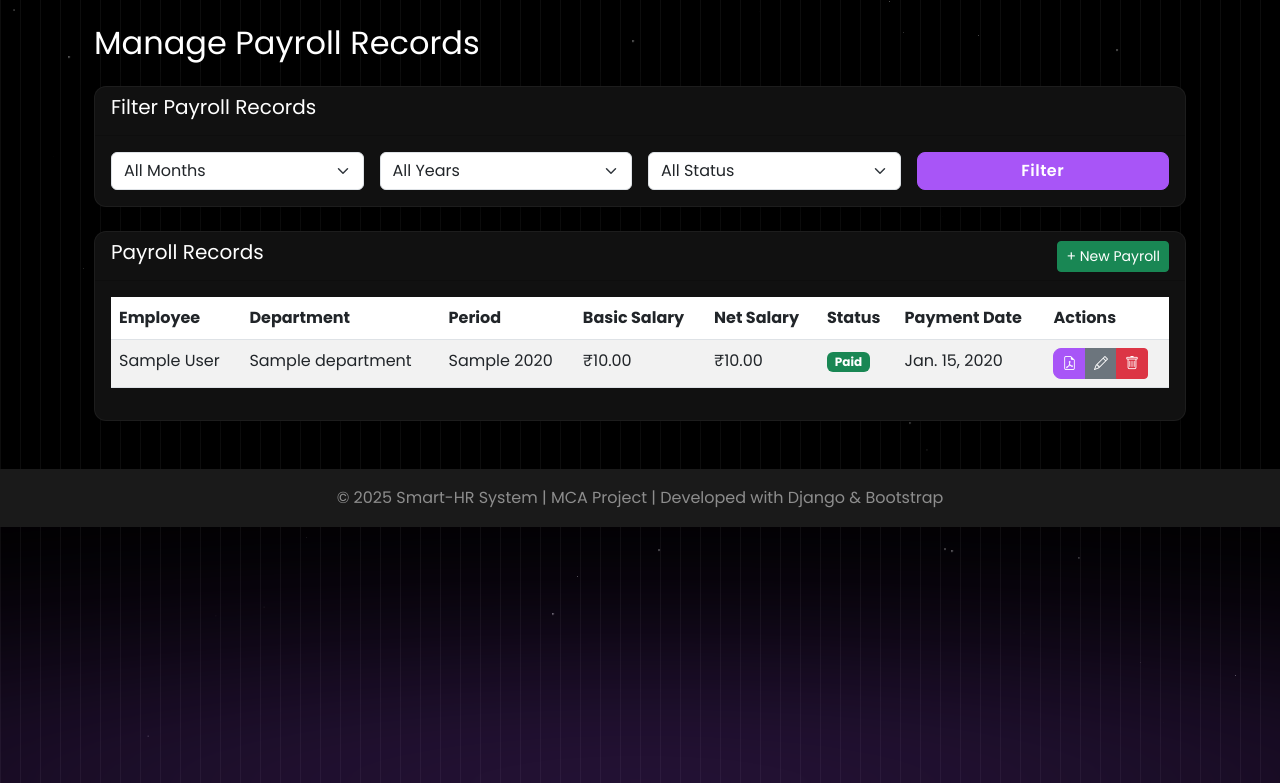
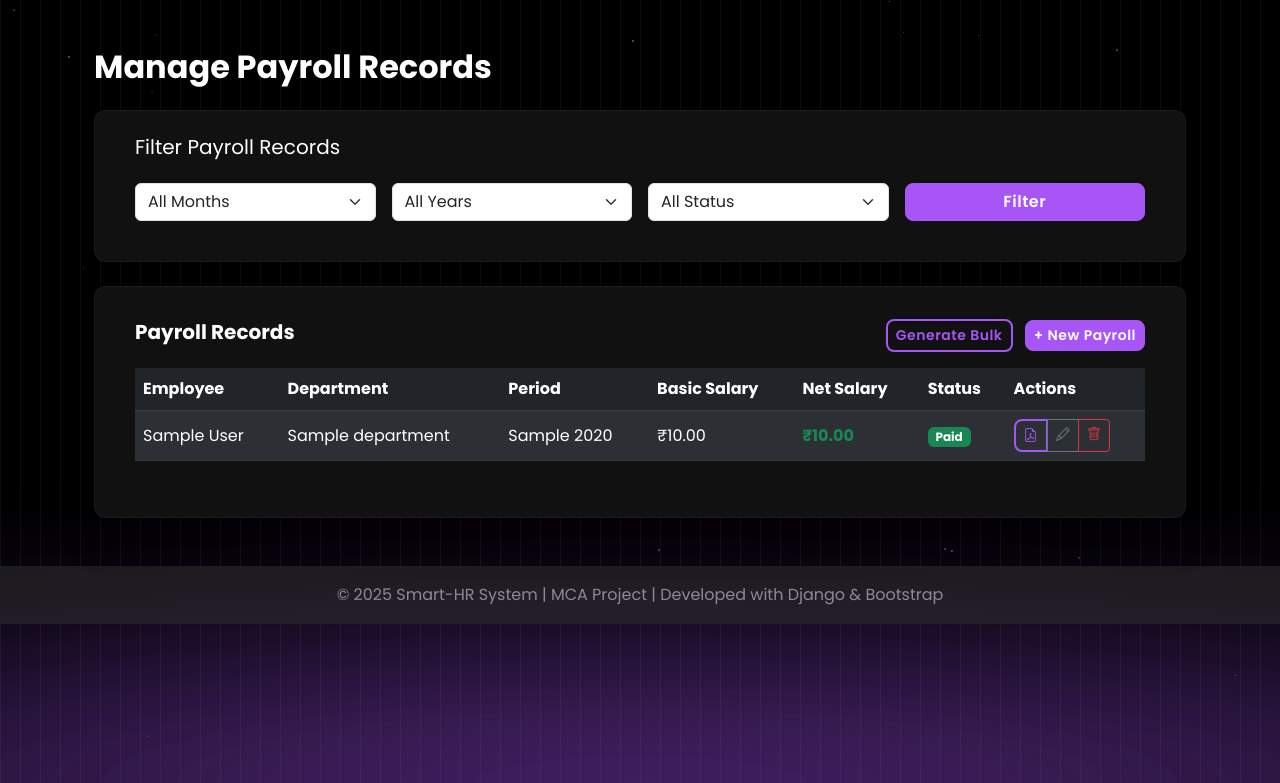
Before and after one commit to anandhu-das/smart-hr-system, a Django app: page /hr/manage-payroll/ in a window 1280 px wide. Shown: the part 17-800 px from the top of the page. Run offline with Django 5.2, Linux system fonts and the light colour scheme; a user stored in the database is signed in; tables that the repository leaves empty hold one stand-in row (values such as "Sample post").

Commit message:
Working on payroll feature

```diff
--- a/hr_app/forms.py
+++ b/hr_app/forms.py
@@ -1,5 +1,14 @@
 from django import forms
 from .models import LeaveRequest, Candidate, Payroll, Employee
+
+
+# --- CRITICAL FIX: Define MONTH CHOICES globally ---
+MONTH_CHOICES = [
+    ('January', 'January'), ('February', 'February'), ('March', 'March'),
+    ('April', 'April'), ('May', 'May'), ('June', 'June'),
+    ('July', 'July'), ('August', 'August'), ('September', 'September'),
+    ('October', 'October'), ('November', 'November'), ('December', 'December')
+]
 
 
 class LeaveRequestForm(forms.ModelForm):
@@ -32,28 +41,20 @@ class PayrollForm(forms.ModelForm):
         ]
         widgets = {
             'payment_date': forms.DateInput(attrs={'type': 'date'}),
-            'month': forms.Select(choices=[
-                ('January', 'January'), ('February', 'February'), ('March', 'March'),
-                ('April', 'April'), ('May', 'May'), ('June', 'June'),
-                ('July', 'July'), ('August', 'August'), ('September', 'September'),
-                ('October', 'October'), ('November', 'November'), ('December', 'December')
-            ]),
+            # FIX: Use the global constant here
+            'month': forms.Select(choices=MONTH_CHOICES),
             'year': forms.NumberInput(attrs={'min': 2020, 'max': 2030}),
         }
 
 
 class PayrollCalculationForm(forms.Form):
-    month = forms.ChoiceField(choices=[
-        ('January', 'January'), ('February', 'February'), ('March', 'March'),
-        ('April', 'April'), ('May', 'May'), ('June', 'June'),
-        ('July', 'July'), ('August', 'August'), ('September', 'September'),
-        ('October', 'October'), ('November', 'November'), ('December', 'December')
-    ])
+    # FIX: Use the global constant here
+    month = forms.ChoiceField(choices=MONTH_CHOICES)
     year = forms.IntegerField(min_value=2020, max_value=2030)
 
 
 class EmployeeForm(forms.ModelForm):
-    class Meta:   # 👈 must be indented properly
+    class Meta:
         model = Employee
         fields = [
             'employee_id',
--- a/hr_app/models.py
+++ b/hr_app/models.py
@@ -1,5 +1,6 @@
 from django.db import models
 from django.contrib.auth.models import User
+from decimal import Decimal
 
 # Remove this line: from django.db.models import Avg
 
@@ -40,8 +41,8 @@ class LeaveRequest(models.Model):
         return f"{self.employee} - {self.start_date} to {self.end_date}"
 
 class Payroll(models.Model):
-    EMPLOYEE_CONTRIBUTION = 0.12  # 12% for EPF/PPF
-    EMPLOYER_CONTRIBUTION = 0.133  # 13.3% for EPF/PPF
+    EMPLOYEE_CONTRIBUTION = Decimal('0.12')  # 12% for EPF/PPF
+    EMPLOYER_CONTRIBUTION = Decimal('0.133')  # 13.3% for EPF/PPF
 
     employee = models.ForeignKey(Employee, on_delete=models.CASCADE)
     month = models.CharField(max_length=20)
--- a/hr_app/views.py
+++ b/hr_app/views.py
@@ -4,9 +4,12 @@ from django.contrib.auth import login as auth_login, logout
 from django.contrib import messages
 from django.http import HttpResponse, FileResponse
 from django.contrib.auth.views import LoginView
-from django.db.models import Sum, Avg
+# Consolidated imports for calculations
+from django.db.models import Sum, Avg, F
 from django.contrib.auth.models import User
-from datetime import datetime
+from datetime import datetime, date, timedelta
+from decimal import Decimal # CRITICAL FIX: Import Decimal for calculations
+import calendar # CRITICAL FIX: Import calendar for accurate days in month
 import io
 
 # PDF tools
@@ -19,11 +22,9 @@ from reportlab.lib import colors
 
 # Models + Forms
 from .models import Employee, LeaveRequest, Payroll, Candidate, Department, PerformanceReview
-from .forms import LeaveRequestForm, CandidateForm, PayrollForm, PayrollCalculationForm, EmployeeForm
-from .forms import PayrollCalculationForm
+# CRITICAL FIX: Add MONTH_CHOICES to the import list
+from .forms import LeaveRequestForm, CandidateForm, PayrollForm, PayrollCalculationForm, EmployeeForm, MONTH_CHOICES
 from django.db import IntegrityError
-from datetime import date, timedelta
-from django.db.models import Sum, F
 
 
 # ---------------------------
@@ -208,6 +209,10 @@ def payroll_dashboard(request):
 @login_required
 @user_passes_test(is_hr_staff)
 def generate_bulk_payroll(request):
+    # Ensure Decimal is available within the function scope
+    from decimal import Decimal
+    import calendar
+
     if request.method == 'POST':
         form = PayrollCalculationForm(request.POST)
         if form.is_valid():
@@ -217,24 +222,48 @@ def generate_bulk_payroll(request):
             employees = Employee.objects.all()
             created_count = 0
 
+            # Get month number (1-12) for calculations
+            month_num = list(form.fields['month'].choices).index((month, month)) + 1
+
+            # Get total days in the month
+            days_in_month = calendar.monthrange(year, month_num)[1]
+
             for employee in employees:
                 if Payroll.objects.filter(employee=employee, month=month, year=year).exists():
                     continue
 
                 basic_salary = employee.salary
 
-                # Calculate days in the month
-                days_in_month = (date(year, list(form.fields['month'].choices).index((month, month)) + 2, 1) - date(year, list(form.fields['month'].choices).index((month, month)) + 1, 1)).days
-
-                unpaid_leaves = LeaveRequest.objects.filter(
+                # Calculate unpaid leaves for deduction
+                leave_aggregate = LeaveRequest.objects.filter(
                     employee=employee,
                     status='Approved',
-                    start_date__month=date(year, list(form.fields['month'].choices).index((month, month)) + 1, 1).month,
+                    start_date__month=month_num,
                     start_date__year=year
-                ).aggregate(total_days=Sum(F('end_date') - F('start_date'))).get('total_days', timedelta(days=0)).days
+                ).aggregate(total_days=Sum(F('end_date') - F('start_date')))
 
-                daily_rate = basic_salary / days_in_month
-                leave_deduction = unpaid_leaves * daily_rate
+                # --- FIX: Safely extract days from timedelta ---
+                total_leave_duration = leave_aggregate.get('total_days')
+
+                # If total_days is None (no approved leaves found), set leave_days to 0
+                if total_leave_duration is None:
+                    leave_days = 0
+                else:
+                    leave_days = total_leave_duration.days
+
+                unpaid_leaves = leave_days
+
+                # Ensure division/multiplication involves only Decimals
+                if days_in_month == 0:
+                    daily_rate = Decimal('0')
+                else:
+                    daily_rate = basic_salary / Decimal(days_in_month)
+
+                leave_deduction = daily_rate * Decimal(unpaid_leaves)
+
+                # --- Convert percentage floats to Decimal objects ---
+                house_rent_allowance = basic_salary * Decimal('0.15')
+                travel_allowance = basic_salary * Decimal('0.10')
 
                 try:
                     payroll = Payroll.objects.create(
@@ -242,8 +271,8 @@ def generate_bulk_payroll(request):
                         month=month,
                         year=year,
                         basic_salary=basic_salary,
-                        house_rent_allowance=basic_salary * 0.15,
-                        travel_allowance=basic_salary * 0.1,
+                        house_rent_allowance=house_rent_allowance,
+                        travel_allowance=travel_allowance,
                         other_deductions=leave_deduction
                     )
                     created_count += 1
@@ -257,12 +286,44 @@ def generate_bulk_payroll(request):
 
     return render(request, 'hr_app/bulk_payroll.html', {'form': form})
 
-
 @login_required
 @user_passes_test(is_hr_staff)
 def manage_payroll(request):
     payrolls = Payroll.objects.select_related('employee').all()
-    return render(request, 'hr_app/manage_payroll.html', {'payrolls': payrolls})
+
+    # Get filter parameters from the request's GET data
+    month = request.GET.get('month')
+    year = request.GET.get('year')
+    status = request.GET.get('status')
+
+    # Apply filters dynamically
+    if month:
+        payrolls = payrolls.filter(month=month)
+
+    if year and year.isdigit():
+        payrolls = payrolls.filter(year=int(year))
+
+    if status == 'paid':
+        payrolls = payrolls.filter(paid=True)
+    elif status == 'pending':
+        payrolls = payrolls.filter(paid=False)
+
+    # --- Data for Dropdowns ---
+    # Get all unique years from existing payrolls
+    years = Payroll.objects.order_by('-year').values_list('year', flat=True).distinct()
+
+    # FIX: Use the directly imported constant for months
+    months = [m[0] for m in MONTH_CHOICES]
+
+    return render(request, 'hr_app/manage_payroll.html', {
+        'payrolls': payrolls,
+        'months': months,
+        'years': years,
+        # Pass back the current selections to keep the dropdowns active after filtering
+        'selected_month': month,
+        'selected_year': year,
+        'selected_status': status,
+    })
 
 
 @login_required
@@ -308,10 +369,6 @@ def delete_payroll(request, payroll_id):
         return redirect('manage_payroll')
     return render(request, 'hr_app/delete_payroll.html', {'payroll': payroll})
 
-# hr_app/views.py
-
-# ... (keep all your existing code) ...
-
 # ---------------------------
 # Payroll Management (Additional)
 # ---------------------------
@@ -334,6 +391,8 @@ def generate_payslip_pdf(request, payroll_id):
     Generates a PDF payslip for a specific payroll record.
     """
     payroll = get_object_or_404(Payroll, id=payroll_id, employee__user=request.user)
+    # Ensure Decimal is imported for proper calculation, though Payroll.calculate_epf() should handle this.
+    from decimal import Decimal
 
     # Create a file-like buffer for the PDF
     buffer = io.BytesIO()
@@ -357,6 +416,9 @@ def generate_payslip_pdf(request, payroll_id):
     story.append(Spacer(1, 12))
 
     # Earnings and Deductions Table
+    # CRITICAL: Call calculate_epf to get PF values as Decimals
+    employee_pf, employer_pf = payroll.calculate_epf()
+
     earnings_data = [
         ['Earnings', 'Amount (₹)'],
         ['Basic Salary', payroll.basic_salary],
@@ -371,7 +433,7 @@ def generate_payslip_pdf(request, payroll_id):
         ['Professional Tax', payroll.professional_tax],
         ['Income Tax', payroll.income_tax],
         ['Other Deductions', payroll.other_deductions],
-        ['Employee PF', payroll.calculate_epf()[0]],
+        ['Employee PF', employee_pf], # Use the calculated Decimal value
     ]
 
     # Add a total earnings/deductions row at the end
@@ -406,16 +468,14 @@ def generate_payslip_pdf(request, payroll_id):
     # Return the PDF as an HTTP response
     return FileResponse(buffer, as_attachment=True, filename=f"payslip_{payroll.employee.employee_id}_{payroll.month}_{payroll.year}.pdf")
 
-
 # ---------------------------
-# Employee Management (NEW)
+# Employee Management
 # ---------------------------
 @login_required
 @user_passes_test(is_hr_staff)
 def manage_employees(request):
     employees = Employee.objects.select_related("user", "department").all()
     return render(request, "hr_app/manage_employees.html", {"employees": employees})
-
 
 @login_required
 @user_passes_test(is_hr_staff)
@@ -427,7 +487,7 @@ def add_employee(request):
             # link employee to a user (basic)
             user = User.objects.create_user(
                 username=employee.employee_id,
-                password="password123",  # you can improve later
+                password="password123",
                 first_name=employee.employee_id
             )
             employee.user = user
@@ -437,7 +497,6 @@ def add_employee(request):
     else:
         form = EmployeeForm()
     return render(request, "hr_app/add_employee.html", {"form": form})
-
 
 @login_required
 @user_passes_test(is_hr_staff)
@@ -453,7 +512,6 @@ def edit_employee(request, employee_id):
         form = EmployeeForm(instance=employee)
     return render(request, "hr_app/edit_employee.html", {"form": form, "employee": employee})
 
-
 @login_required
 @user_passes_test(is_hr_staff)
 def delete_employee(request, employee_id):
@@ -464,7 +522,6 @@ def delete_employee(request, employee_id):
         return redirect("manage_employees")
     return render(request, "hr_app/delete_employee.html", {"employee": employee})
 
-
 @login_required
 def my_profile(request):
     try:
@@ -473,10 +530,10 @@ def my_profile(request):
         employee = None
     return render(request, "hr_app/my_profile.html", {"employee": employee})
 
-    return render(request, 'hr_app/promotion_tracker.html', {'eligible_employees': eligible_employees})
 
-#HR Management
-
+# ---------------------------
+# Promotion Tracker
+# ---------------------------
 @login_required
 @user_passes_test(is_hr_staff)
 def promotion_tracker(request):
--- a/templates/hr_app/manage_payroll.html
+++ b/templates/hr_app/manage_payroll.html
@@ -1,15 +1,16 @@
 {% extends 'hr_app/base.html' %}
+{% load static %}
 
 {% block content %}
-<div class="container">
-    <h2 class="my-4">Manage Payroll Records</h2>
+<div class="glowing-arc-bottom"></div>
+<div class="container my-5">
+    <h2 class="my-4 text-white fw-bold">Manage Payroll Records</h2>
 
-    <!-- Filter Form -->
-    <div class="card mb-4">
-        <div class="card-header">
-            <h5>Filter Payroll Records</h5>
+    <div class="card p-4 shadow-lg mb-4">
+        <div class="card-header bg-transparent border-0 pt-0 pb-3">
+            <h5 class="text-white">Filter Payroll Records</h5>
         </div>
-        <div class="card-body">
+        <div class="card-body pt-0">
             <form method="get" class="row g-3">
                 <div class="col-md-3">
                     <select name="month" class="form-select">
@@ -41,16 +42,18 @@
         </div>
     </div>
 
-    <!-- Payroll Records -->
-    <div class="card">
-        <div class="card-header d-flex justify-content-between align-items-center">
-            <h5>Payroll Records</h5>
-            <a href="{% url 'create_payroll' %}" class="btn btn-success btn-sm">+ New Payroll</a>
+    <div class="card p-4 shadow-lg">
+        <div class="card-header bg-transparent border-0 d-flex justify-content-between align-items-center pb-3">
+            <h5 class="text-white fw-bold">Payroll Records</h5>
+            <div>
+                <a href="{% url 'generate_bulk_payroll' %}" class="btn btn-outline-primary btn-sm me-2">Generate Bulk</a>
+                <a href="{% url 'create_payroll' %}" class="btn btn-primary btn-sm">+ New Payroll</a>
+            </div>
         </div>
-        <div class="card-body">
+        <div class="card-body pt-0">
             {% if payrolls %}
             <div class="table-responsive">
-                <table class="table table-striped">
+                <table class="table table-striped table-dark align-middle">
                     <thead>
                         <tr>
                             <th>Employee</th>
@@ -59,7 +62,6 @@
                             <th>Basic Salary</th>
                             <th>Net Salary</th>
                             <th>Status</th>
-                            <th>Payment Date</th>
                             <th>Actions</th>
                         </tr>
                     </thead>
@@ -67,25 +69,25 @@
                         {% for payroll in payrolls %}
                         <tr>
                             <td>{{ payroll.employee }}</td>
-                            <td>{{ payroll.employee.department|default:"-" }}</td>
+                            <td>{{ payroll.employee.department|default:"N/A" }}</td>
                             <td>{{ payroll.month }} {{ payroll.year }}</td>
                             <td>₹{{ payroll.basic_salary }}</td>
-                            <td>₹{{ payroll.net_salary }}</td>
+                            <td class="text-success fw-bold">₹{{ payroll.net_salary }}</td>
                             <td>
                                 <span class="badge {% if payroll.paid %}bg-success{% else %}bg-warning{% endif %}">
                                     {% if payroll.paid %}Paid{% else %}Pending{% endif %}
                                 </span>
                             </td>
-                            <td>{{ payroll.payment_date|default:"-" }}</td>
                             <td>
                                 <div class="btn-group btn-group-sm">
-                                    <a href="{% url 'generate_payroll_pdf' payroll.id %}" class="btn btn-primary" title="Download PDF">
-                                        <i class="bi bi-file-earmark-pdf"></i>
+                                  <a href="{% url 'generate_payroll_pdf' payroll.id %}" class="btn btn-outline-primary" title="Download Payslip">
+    <i class="bi bi-file-earmark-pdf"></i>
+</a>
                                     </a>
-                                    <a href="{% url 'edit_payroll' payroll.id %}" class="btn btn-secondary" title="Edit">
+                                    <a href="{% url 'edit_payroll' payroll.id %}" class="btn btn-outline-secondary" title="Edit Record">
                                         <i class="bi bi-pencil"></i>
                                     </a>
-                                    <a href="{% url 'delete_payroll' payroll.id %}" class="btn btn-danger" title="Delete">
+                                    <a href="{% url 'delete_payroll' payroll.id %}" class="btn btn-outline-danger" title="Delete Record">
                                         <i class="bi bi-trash"></i>
                                     </a>
                                 </div>
@@ -96,7 +98,7 @@
                 </table>
             </div>
             {% else %}
-            <p class="text-center">No payroll records found.</p>
+            <p class="text-center text-muted">No payroll records found matching the filter criteria.</p>
             {% endif %}
         </div>
     </div>
```
Also changed, not shown: templates/hr_app/employee_dashboard.html (+52 -0 lines), templates/hr_app/hr_dashboard.html (+27 -18 lines).
